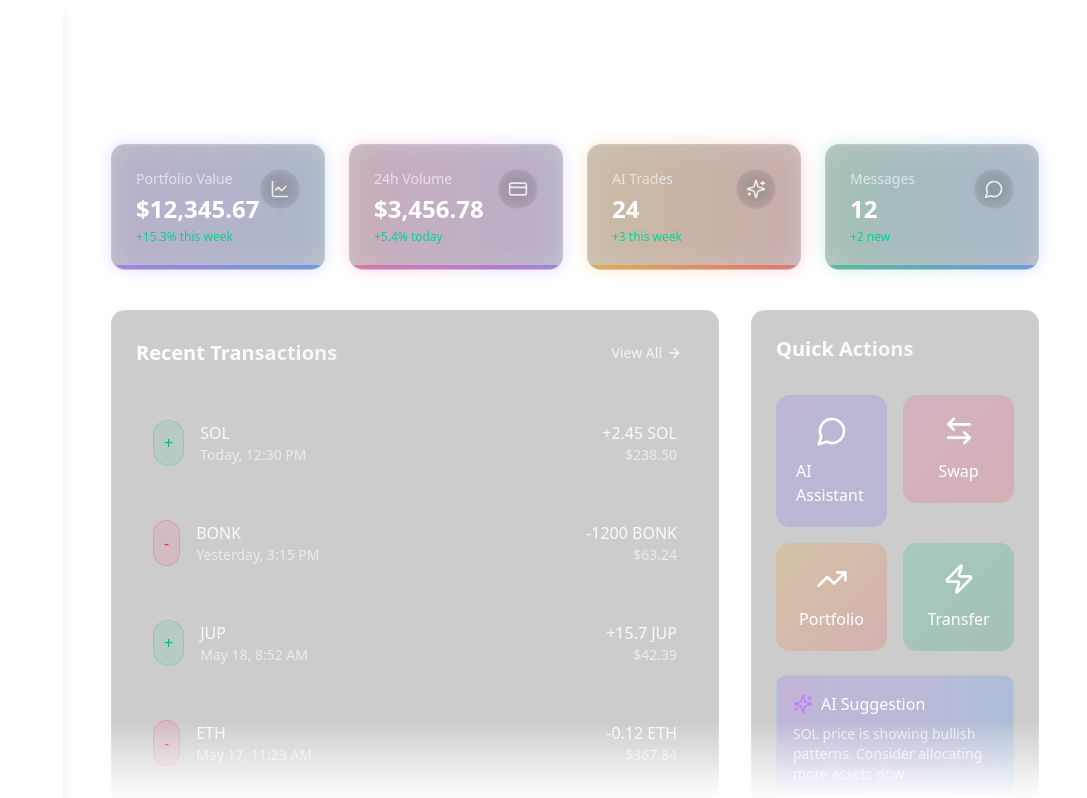
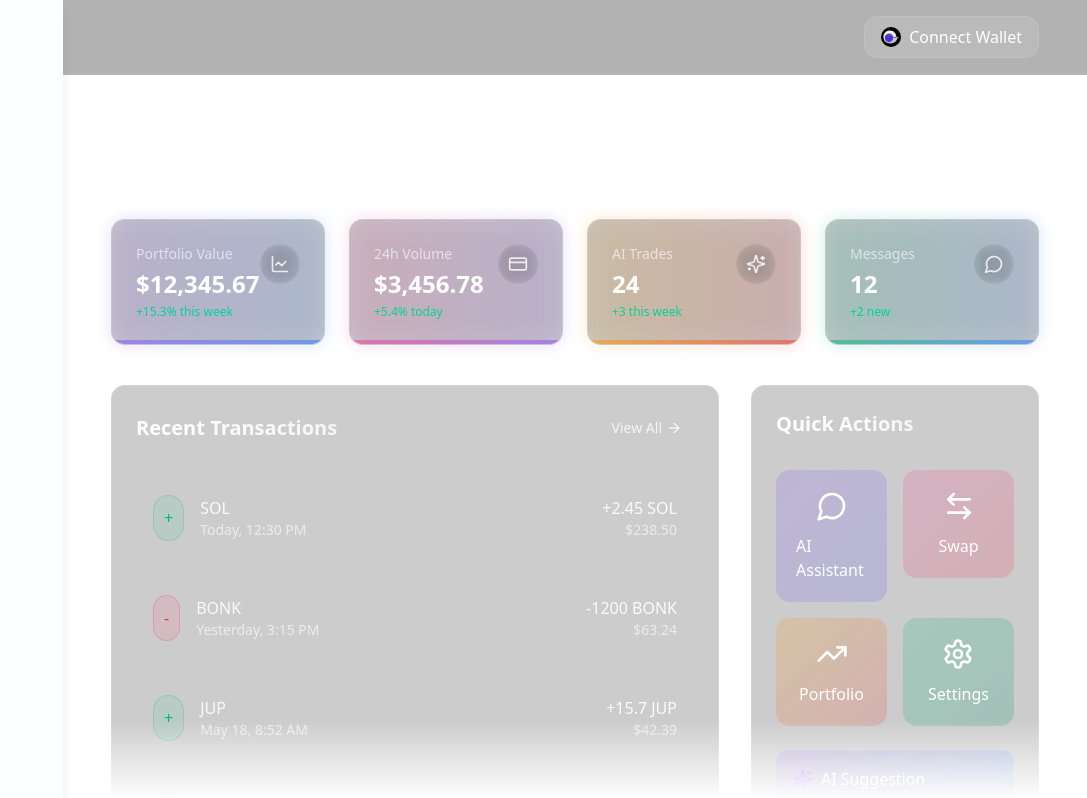
Before and after one commit to Spydiecy/Zap_Okx, a Next.js app in the folder frontend/: page /dashboard in a window 1280 px wide. Shown: the top 798 px of the page, without its empty margins (193-1280 px from the left). Built offline with nearby package versions, Linux system fonts and the light colour scheme.

Commit message:
added back button and wallet button on dashbaord

```diff
--- a/frontend/app/dashboard/layout.tsx
+++ b/frontend/app/dashboard/layout.tsx
@@ -33,11 +33,37 @@ export default function DashboardLayout({
 
       {/* Main layout with improved transitions */}
       <div className="flex">
-        <DashboardSidebar open={sidebarOpen} setOpen={setSidebarOpen} />
-        <div className={cn(
+        <DashboardSidebar open={sidebarOpen} setOpen={setSidebarOpen} />          <div className={cn(
           "flex-1 transition-all duration-300 min-h-screen",
           sidebarOpen ? "ml-64" : "ml-16"
         )}>
+          <div className="sticky top-0 z-10 backdrop-blur-sm bg-black/30 border-b border-white/10 py-4 px-12">
+            <div className="flex justify-end">
+              <button className="flex items-center gap-2 py-2 px-4 rounded-xl bg-white/10 hover:bg-white/15 transition-colors border border-white/10 hover:border-white/20">
+                <svg width="20" height="20" viewBox="0 0 128 128" fill="none" xmlns="http://www.w3.org/2000/svg">
+                  <rect width="128" height="128" rx="64" fill="black"/>
+                  <path d="M110.584 64.9142H99.142C99.142 41.8335 80.214 23 57.0217 23C34.5998 23 15.9312 40.7293 14.9508 62.7842C13.9223 86.2976 32.8698 106 56.4192 106H61.7804C82.8822 106 101.218 91.1804 105.127 70.8962H110.584C112.368 70.8962 113.834 69.4349 113.834 67.6552V68.0119C113.834 66.2321 112.368 64.9142 110.584 64.9142Z" fill="url(#paint0_linear_632_31)"/>
+                  <path d="M25.0469 63.6181C25.0469 63.0879 25.1883 62.6009 25.3296 62.1137C28.182 50.5683 38.7944 41.9428 51.4757 41.9428C66.2552 41.9428 78.2296 53.8716 78.2296 68.5922C78.2296 83.3128 66.2552 95.2416 51.4757 95.2416C38.7944 95.2416 28.182 86.6162 25.3296 75.0707C25.1883 74.5836 25.0469 74.0965 25.0469 73.5663V63.6181Z" fill="url(#paint1_linear_632_31)"/>
+                  <path d="M80.5599 64.9142H99.142V70.8962H80.5599C79.4842 70.8962 78.5503 70.0973 78.5503 68.9054V66.905C78.5503 65.8565 79.4842 64.9142 80.5599 64.9142Z" fill="url(#paint2_linear_632_31)"/>
+                  <defs>
+                    <linearGradient id="paint0_linear_632_31" x1="64.0296" y1="23" x2="64.0296" y2="106" gradientUnits="userSpaceOnUse">
+                      <stop stop-color="white"/>
+                      <stop offset="1" stop-color="white" stop-opacity="0.7"/>
+                    </linearGradient>
+                    <linearGradient id="paint1_linear_632_31" x1="51.6382" y1="41.9428" x2="51.6382" y2="95.2416" gradientUnits="userSpaceOnUse">
+                      <stop stop-color="#534BB1"/>
+                      <stop offset="1" stop-color="#551BF9"/>
+                    </linearGradient>
+                    <linearGradient id="paint2_linear_632_31" x1="88.8461" y1="64.9142" x2="88.8461" y2="70.8962" gradientUnits="userSpaceOnUse">
+                      <stop stop-color="#534BB1"/>
+                      <stop offset="1" stop-color="#551BF9"/>
+                    </linearGradient>
+                  </defs>
+                </svg>
+                <span className="text-white font-medium">Connect Wallet</span>
+              </button>
+            </div>
+          </div>
           <main className="py-10 px-12 max-w-[1400px] mx-auto">
             {children}
           </main>
--- a/frontend/app/dashboard/page.tsx
+++ b/frontend/app/dashboard/page.tsx
@@ -1,7 +1,7 @@
 "use client"
 
 import { Button } from "@/components/ui/button"
-import { ArrowRight, Zap, LineChart, MessageCircle, ArrowLeftRight, Sparkles, TrendingUp, CreditCard } from "lucide-react"
+import { ArrowRight, Zap, LineChart, MessageCircle, ArrowLeftRight, Sparkles, TrendingUp, CreditCard, Settings } from "lucide-react"
 import Link from "next/link"
 import { useState } from "react"
 
@@ -263,10 +263,10 @@ const quickActions = [
     gradientTo: "#EF4444"
   },
   {
-    id: "transfer",
-    label: "Transfer",
-    icon: Zap,
-    href: "/dashboard/wallet",
+    id: "settings",
+    label: "Settings",
+    icon: Settings,
+    href: "/dashboard/settings",
     gradientFrom: "#10B981",
     gradientTo: "#059669"
   }
--- a/frontend/components/dashboard/sidebar.tsx
+++ b/frontend/components/dashboard/sidebar.tsx
@@ -7,9 +7,9 @@ import {
   BarChart2,
   MessageSquare,
   ArrowLeftRight,
-  Wallet,
   Settings,
-  Home
+  Home,
+  ArrowLeft
 } from "lucide-react"
 import { cn } from "@/lib/utils"
 
@@ -41,11 +41,6 @@ export function DashboardSidebar({ open, setOpen }: DashboardSidebarProps) {
       label: "Portfolio",
       icon: BarChart2,
       href: "/dashboard/portfolio"
-    },
-    {
-      label: "Wallet",
-      icon: Wallet,
-      href: "/dashboard/wallet"
     },
     {
       label: "Settings",
@@ -106,21 +101,21 @@ export function DashboardSidebar({ open, setOpen }: DashboardSidebarProps) {
         </div>
 
         <div className="p-4 border-t border-white/10">
-          <div className={cn(
+          <Link href="/" className={cn(
             "flex items-center px-3 py-3 text-sm text-white/60 rounded-lg transition-all duration-200 hover:bg-white/5 cursor-pointer group relative",
             !open && "justify-center"
           )}>
             <div className="h-8 w-8 rounded-full bg-gradient-to-br from-white/20 to-white/5 flex items-center justify-center shadow-inner">
-              <span className="text-xs font-medium text-white/90">AS</span>
+              <ArrowLeft className="h-4 w-4 text-white/90" />
             </div>
-            {open && <span className="ml-3">Account</span>}
+            {open && <span className="ml-3">Back to Home</span>}
 
             {!open && (
               <div className="absolute left-full ml-2 rounded-md px-2 py-1 bg-black/80 text-xs text-white whitespace-nowrap opacity-0 group-hover:opacity-100 transition-opacity pointer-events-none">
-                Account
+                Back to Home
               </div>
             )}
-          </div>
+          </Link>
         </div>
       </div>
     </div>
```
